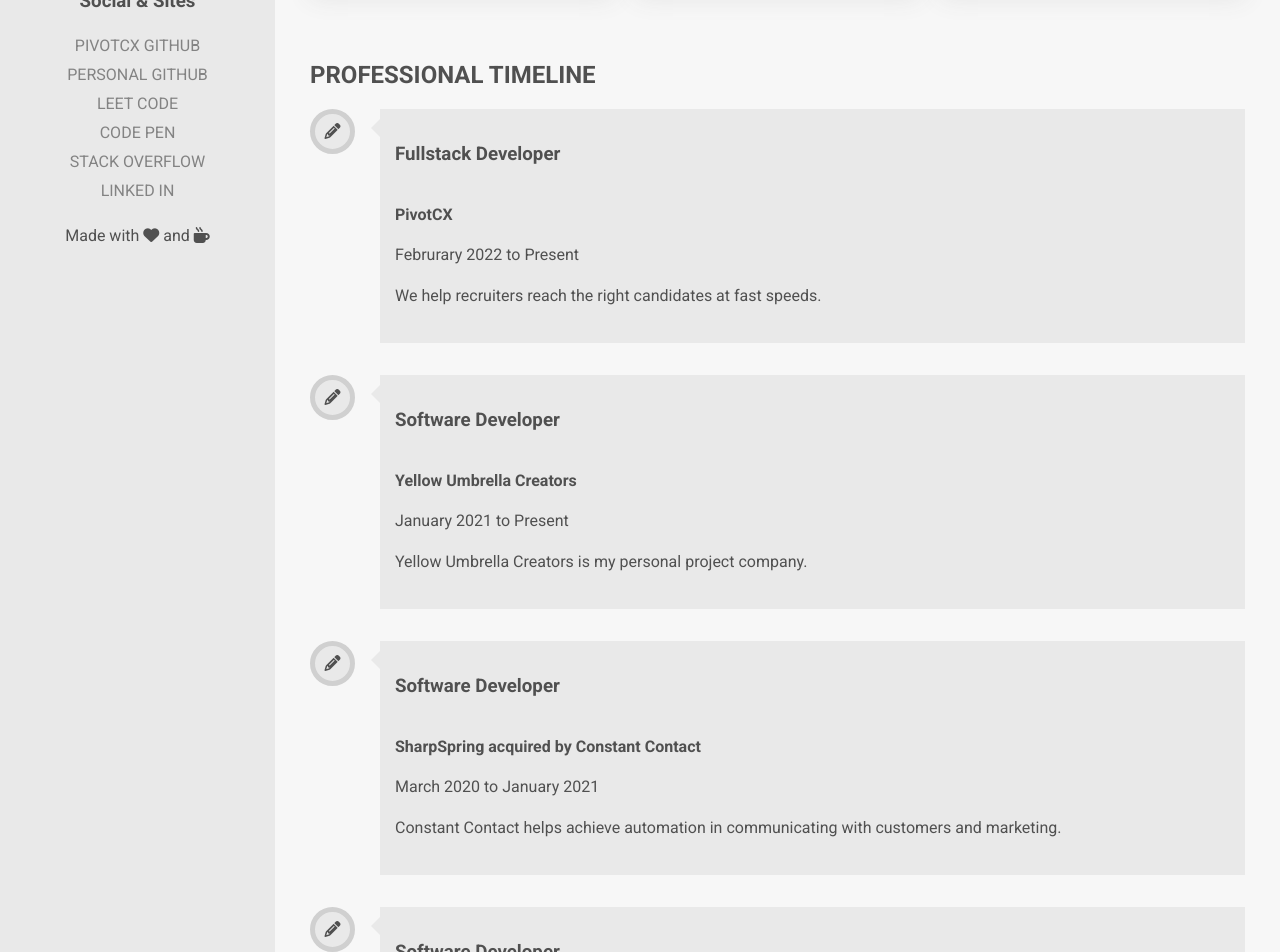
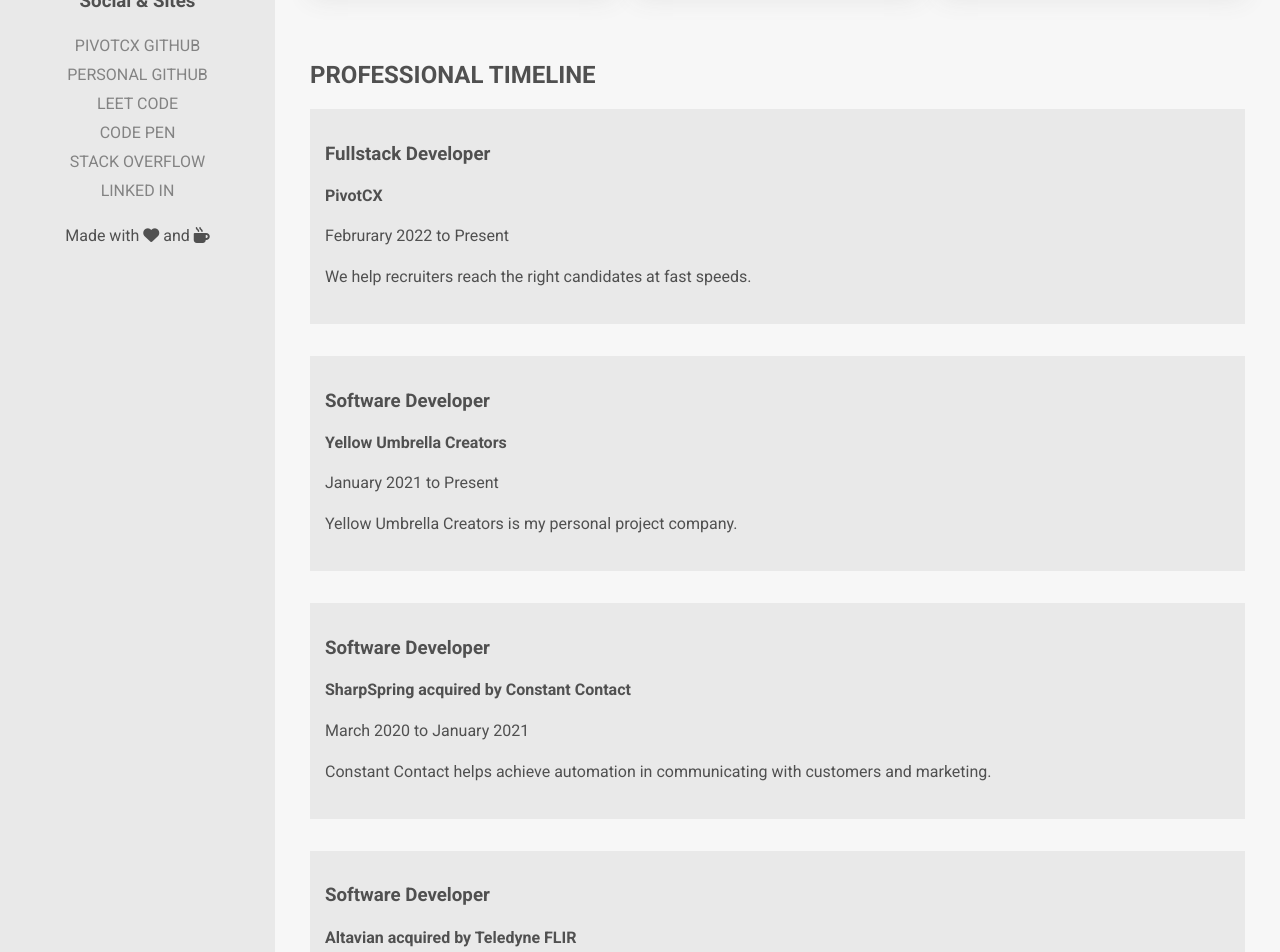
Before and after one commit to haddeeann/patricia.portfolio, a React (Create React App) app: page / in a window 1280 px wide. Shown: the part 400-1352 px from the top of the page. Built offline with nearby package versions, Linux system fonts and the light colour scheme.

Commit message:
factor out the time line boxes, remove the weird pencil thing, designs.

```diff
--- a/public/css/bar.css
+++ b/public/css/bar.css
@@ -8,7 +8,7 @@
 
 .three-item-list .item {
     flex-grow: 1;
-    box-shadow: #e4e4e4 0px 8px 24px;
+    box-shadow: #e4e4e4 0 8px 24px;
     padding: 65px 20px 20px 20px;
 }
 
@@ -36,22 +36,12 @@
     background-color: #e9e9e9;
     padding: 15px;
     position: relative;
-    margin-left: 25px;
-}
-
-.time-box-inner:after {
-    content: '';
-    display: block;
-    position: absolute;
-    width: 0;
-    height: 0;
-    border-style: solid;
-    border-width: 9px 9px 9px 0;
-    border-color: transparent #e9e9e9 transparent transparent;
-    left: -9px;
-    top: 10px;
 }
 
 .time-box-inner h4 {
     display: inline-block;
 }
+
+.time-box-inner .title {
+    margin-bottom: 0;
+}
--- /dev/null
+++ b/src/components/TimeBox.js
@@ -0,0 +1,20 @@
+import React from 'react';
+
+const TimeBox = ({ title, company, time, description, link }) => {
+    return (
+        <div className='time-box'>
+            <div className='time-box-inner'>
+                <a href={link} target='_blank'>
+                    <h3 className='title'>{title}</h3>
+                    <h4>{company}</h4>
+                    <div>{time}</div>
+                    <p>
+                        {description}
+                    </p>
+                </a>
+            </div>
+        </div>
+    );
+}
+
+export default TimeBox;
--- a/src/components/Timeline.js
+++ b/src/components/Timeline.js
@@ -1,4 +1,5 @@
 import React from 'react';
+import TimeBox from './TimeBox'
 
 const Timeline = () => {
     return (
@@ -6,60 +7,33 @@
             <div className='inner-box' id='time'>
                 <div className='content'>
                     <h2>PROFESSIONAL TIMELINE</h2>
-                    <div className='time-box'>
-                        <div>
-                            <div className='edit-icon'><i className="fa fa-pencil" aria-hidden="true"></i></div>
-                        </div>
-                        <div className='time-box-inner'>
-                            <a href='https://pivotcx.io/' target='_blank'>
-                                <h3>Fullstack Developer</h3>
-                                <h4>PivotCX</h4>
-                                <div>Februrary 2022 to Present</div>
-                                <p>We help recruiters reach the right candidates at fast speeds.</p>
-                            </a>
-                        </div>
-                    </div>
-                    <div className='time-box'>
-                        <div>
-                            <div className='edit-icon'><i className="fa fa-pencil" aria-hidden="true"></i></div>
-                        </div>
-                        <div className='time-box-inner'>
-                            <a href='' target='_blank'>
-                                <h3>Software Developer</h3>
-                                <h4>Yellow Umbrella Creators</h4>
-                                <div>January 2021 to Present</div>
-                                <p>Yellow Umbrella Creators is my personal project company.</p>
-                            </a>
-                        </div>
-                    </div>
-                    <div className='time-box'>
-                        <div>
-                            <div className='edit-icon'><i className="fa fa-pencil" aria-hidden="true"></i></div>
-                        </div>
-                        <div className='time-box-inner'>
-                            <a href='https://www.constantcontact.com/' target='_blank'>
-                                <h3>Software Developer</h3>
-                                <h4>SharpSpring acquired by Constant Contact</h4>
-                                <div>March 2020 to January 2021</div>
-                                <p>Constant Contact helps achieve automation in communicating with customers and marketing.</p>
-                            </a>
-                        </div>
-                    </div>
-                    <div className='time-box'>
-                        <div>
-                            <div className='edit-icon'><i className="fa fa-pencil" aria-hidden="true"></i></div>
-                        </div>
-                        <div className='time-box-inner'>
-                            <a href='https://www.flir.com/' target='_blank'>
-                                <h3>Software Developer</h3>
-                                <h4>Altavian acquired by Teledyne FLIR</h4>
-                                <div>September 2017 to February 2020</div>
-                                <p>
-                                    Teledyne FLIR is a global leader in the design, manufacture, and marketing of thermal imaging infrared cameras for various applications, such as surveillance, security, industrial, and scientific.
-                                </p>
-                            </a>
-                        </div>
-                    </div>
+                    <TimeBox
+                        title='Fullstack Developer'
+                        company='PivotCX'
+                        time='Februrary 2022 to Present'
+                        description='We help recruiters reach the right candidates at fast speeds.'
+                        link='https://pivotcx.io/'
+                    />
+                    <TimeBox
+                        title='Software Developer'
+                        company='Yellow Umbrella Creators'
+                        time='January 2021 to Present'
+                        description='Yellow Umbrella Creators is my personal project company.'
+                    />
+                    <TimeBox
+                        title='Software Developer'
+                        company='SharpSpring acquired by Constant Contact'
+                        time='March 2020 to January 2021'
+                        description='Constant Contact helps achieve automation in communicating with customers and marketing.'
+                        link='https://www.constantcontact.com/'
+                    />
+                    <TimeBox
+                        title='Software Developer'
+                        company='Altavian acquired by Teledyne FLIR'
+                        time='September 2017 to February 2020'
+                        description='Teledyne FLIR is a global leader in the design, manufacture, and marketing of thermal imaging infrared cameras for various applications, such as surveillance, security, industrial, and scientific.'
+                        link='https://www.flir.com/'
+                    />
                 </div>
             </div>
         </div>
```
